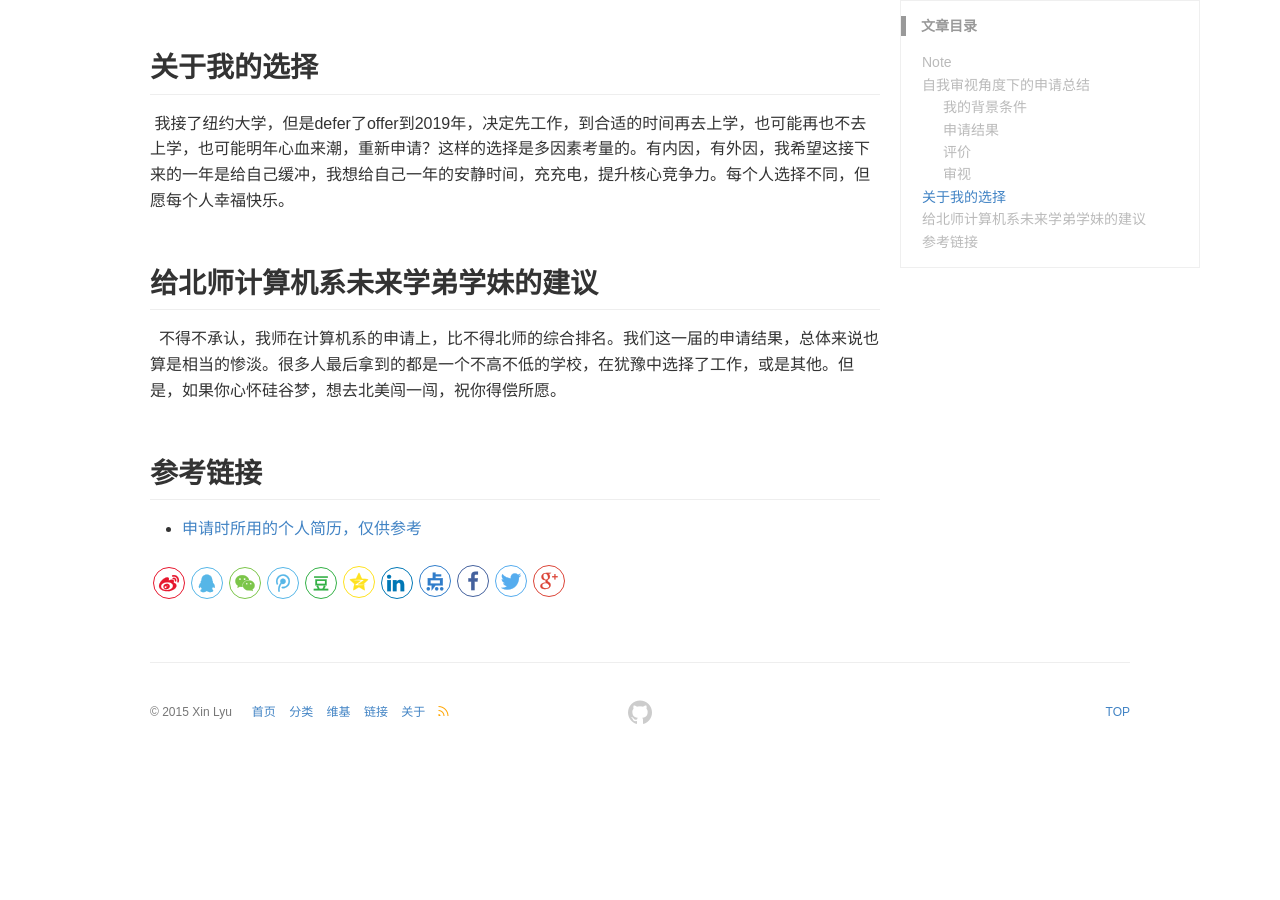
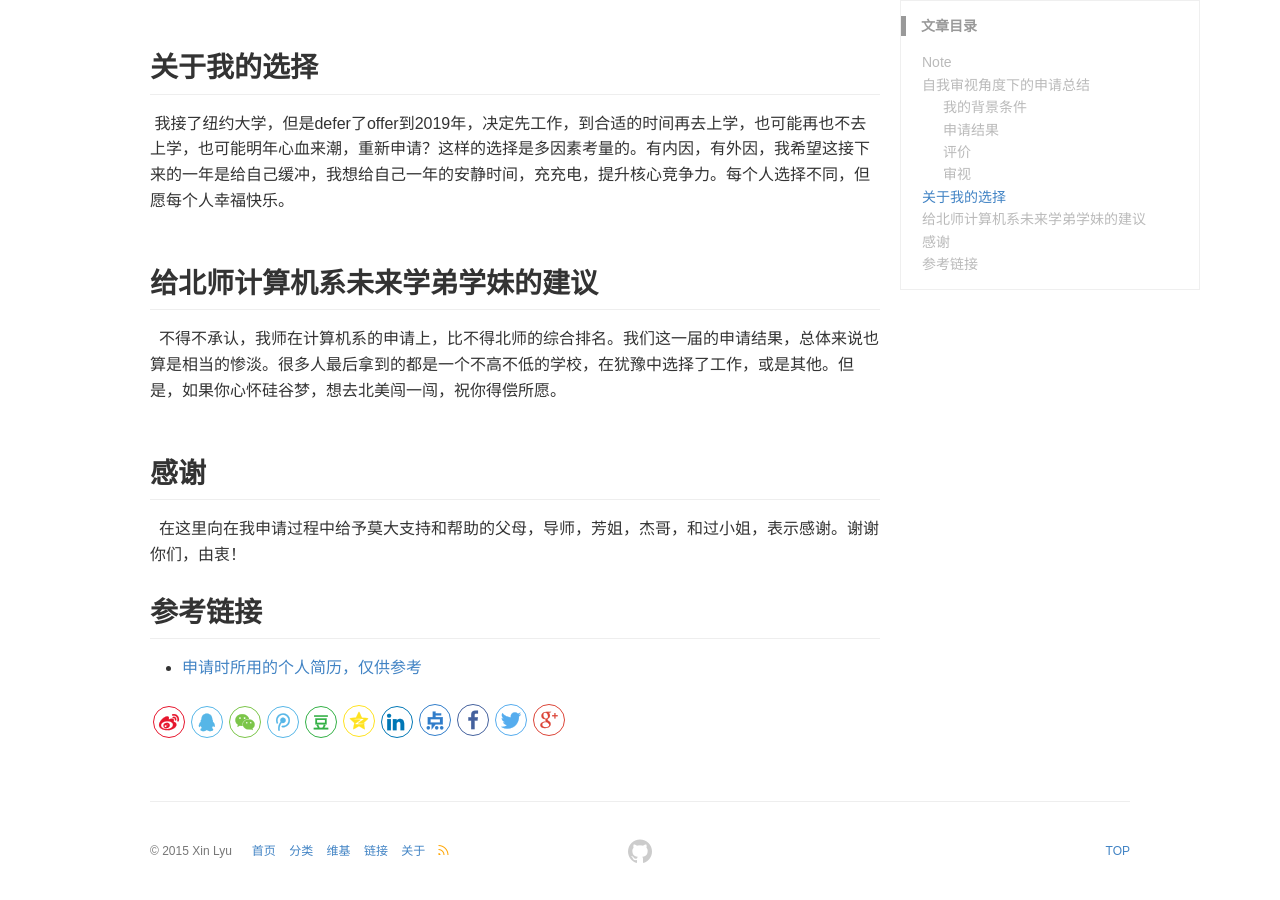
Before and after one commit to lvxiaoxin/lvxiaoxin.github.io, a Jekyll site: the page built from _posts/blog/2018-04-21-Summary-for-Graduate-Applications.md, in a window 1280 px wide and 900 px high, scrolled down 2974 px. Built offline with Jekyll 4.4.1, drawn with Linux system fonts in a browser that asks for light colours; comment, search, counter and statistics services are not loaded; before the commit the page ends 3735 px from its top, so only the background shows below that.

Commit message:
Update 2018-04-21-Summary-for-Graduate-Applications.md

```diff
--- a/_posts/blog/2018-04-21-Summary-for-Graduate-Applications.md
+++ b/_posts/blog/2018-04-21-Summary-for-Graduate-Applications.md
@@ -130,6 +130,10 @@ keywords: 留学 工作 申请
 <br />
 <br />
 
+## 感谢
+
+   在这里向在我申请过程中给予莫大支持和帮助的父母，导师，芳姐，杰哥，和过小姐，表示感谢。谢谢你们，由衷！
+
 ## 参考链接
 
 * [申请时所用的个人简历，仅供参考](https://lvxiaoxin.github.io/CV.pdf)
```
